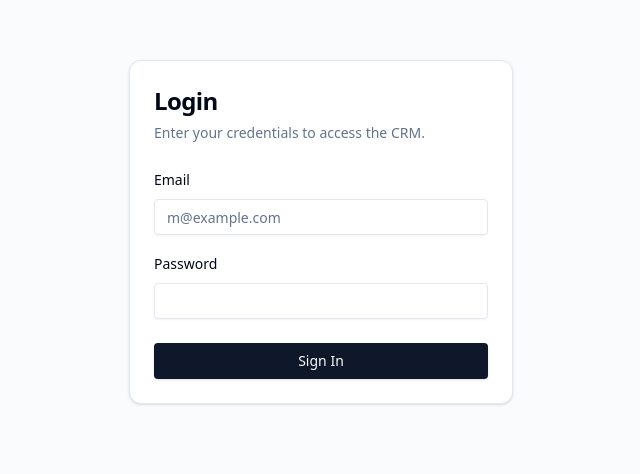
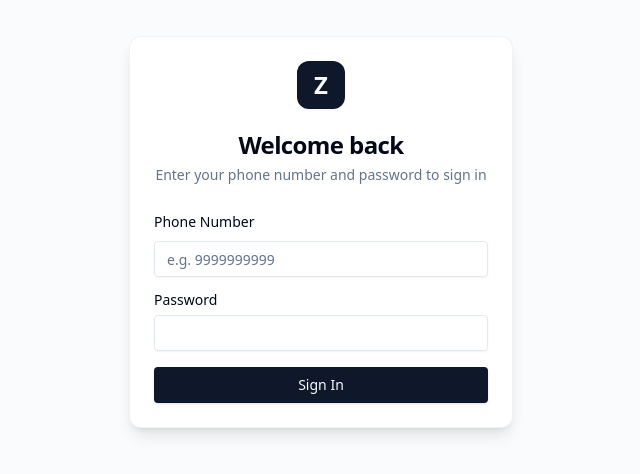
Before and after one commit to makewithus/zolvex-crm-frontend, a React (Vite) app: page /login in a window 1280 px wide. Shown: the part 168-642 px from the top of the page, without its empty margins (319-959 px from the left). Built offline with nearby package versions, Linux system fonts and the light colour scheme; no server answers.

Commit message:
Stabilizing phases

```diff
--- a/src/components/layouts/Header.tsx
+++ b/src/components/layouts/Header.tsx
@@ -1,7 +1,8 @@
 import { useLocation } from 'react-router-dom';
 import { Button } from '../ui/button';
 import { Input } from '../ui/input';
-import { Search, Bell, ChevronRight, User as UserIcon } from 'lucide-react';
+import { Search, Bell, ChevronRight, User as UserIcon, LogOut } from 'lucide-react';
+import { logout } from '@/features/auth';
 
 export const Header = () => {
   const location = useLocation();
@@ -49,12 +50,15 @@ export const Header = () => {
           {/* User Profile */}
           <div className="flex items-center gap-3 pl-1">
             <div className="hidden text-right md:block">
-              <p className="text-sm font-medium leading-none">Admin User</p>
-              <p className="text-xs text-muted-foreground mt-1">Super Admin</p>
+              <p className="text-sm font-medium leading-none">{localStorage.getItem('userName') || 'User'}</p>
+              <p className="text-xs text-muted-foreground mt-1">{localStorage.getItem('userRole') || 'Staff'}</p>
             </div>
-            <div className="h-8 w-8 rounded-full bg-primary/10 flex items-center justify-center text-primary cursor-pointer hover:bg-primary/20 transition-colors">
+            <div className="h-8 w-8 rounded-full bg-primary/10 flex items-center justify-center text-primary">
               <UserIcon className="h-4 w-4" />
             </div>
+            <Button variant="ghost" size="icon" onClick={logout} className="text-muted-foreground hover:text-destructive transition-colors ml-2" title="Log out">
+              <LogOut className="h-4 w-4" />
+            </Button>
           </div>
         </div>
       </div>
--- /dev/null
+++ b/src/features/auth/api/auth.api.ts
@@ -0,0 +1,8 @@
+import { apiClient } from '@/lib/axios';
+import { LoginFormData } from '../schemas/auth.schema';
+import { LoginResponse } from '../types/auth.types';
+
+export const login = async (data: LoginFormData): Promise<LoginResponse> => {
+  const response = await apiClient.post('/auth/login', data);
+  return response.data;
+};
--- /dev/null
+++ b/src/features/auth/hooks/useAuth.ts
@@ -0,0 +1,26 @@
+import { useMutation } from '@tanstack/react-query';
+import { login } from '../api/auth.api';
+import { LoginFormData } from '../schemas/auth.schema';
+import { LoginResponse } from '../types/auth.types';
+
+import { AxiosError } from 'axios';
+
+export const useLogin = () => {
+  return useMutation<LoginResponse, AxiosError<{ message?: string }>, LoginFormData>({
+    mutationFn: (data: LoginFormData) => login(data),
+    onSuccess: (data) => {
+      localStorage.setItem('token', data.data.token);
+      localStorage.setItem('userRole', data.data.user.role.name);
+      localStorage.setItem('userId', data.data.user.id);
+      localStorage.setItem('userName', data.data.user.name);
+    }
+  });
+};
+
+export const logout = () => {
+  localStorage.removeItem('token');
+  localStorage.removeItem('userRole');
+  localStorage.removeItem('userId');
+  localStorage.removeItem('userName');
+  window.location.href = '/login';
+};
--- /dev/null
+++ b/src/features/auth/index.ts
@@ -0,0 +1,2 @@
+export * from './pages/Login';
+export * from './hooks/useAuth';
--- /dev/null
+++ b/src/features/auth/pages/Login.tsx
@@ -0,0 +1,80 @@
+import { useState } from 'react';
+import { useNavigate } from 'react-router-dom';
+import { useForm } from 'react-hook-form';
+import { zodResolver } from '@hookform/resolvers/zod';
+import { Button } from '@/components/ui/button';
+import { Input } from '@/components/ui/input';
+import { Label } from '@/components/ui/label';
+import { Card, CardContent, CardDescription, CardHeader, CardTitle } from '@/components/ui/card';
+import { AxiosError } from 'axios';
+import { loginSchema, LoginFormData } from '../schemas/auth.schema';
+import { useLogin } from '../hooks/useAuth';
+
+export const Login = () => {
+  const navigate = useNavigate();
+  const [errorMsg, setErrorMsg] = useState('');
+  const loginMutation = useLogin();
+
+  const { register, handleSubmit, formState: { errors } } = useForm<LoginFormData>({
+    resolver: zodResolver(loginSchema)
+  });
+
+  const onSubmit = (data: LoginFormData) => {
+    setErrorMsg('');
+    loginMutation.mutate(data, {
+      onSuccess: () => {
+        navigate('/');
+      },
+      onError: (error: AxiosError<{ message?: string }>) => {
+        setErrorMsg(error.response?.data?.message || 'Login failed. Please try again.');
+      }
+    });
+  };
+
+  return (
+    <div className="min-h-screen flex items-center justify-center bg-muted/40 p-4">
+      <Card className="w-full max-w-sm shadow-lg border-border/50">
+        <CardHeader className="space-y-1 text-center">
+          <div className="mx-auto mb-4 h-12 w-12 bg-primary rounded-xl flex items-center justify-center font-bold text-2xl text-primary-foreground shadow-sm">Z</div>
+          <CardTitle className="text-2xl font-bold tracking-tight">Welcome back</CardTitle>
+          <CardDescription>Enter your phone number and password to sign in</CardDescription>
+        </CardHeader>
+        <CardContent>
+          <form onSubmit={handleSubmit(onSubmit)} className="space-y-4">
+            {errorMsg && (
+              <div className="p-3 text-sm text-destructive bg-destructive/10 rounded-md">
+                {errorMsg}
+              </div>
+            )}
+            <div className="space-y-2">
+              <Label htmlFor="phone">Phone Number</Label>
+              <Input
+                id="phone"
+                type="text"
+                placeholder="e.g. 9999999999"
+                {...register('phone')}
+                className={errors.phone ? 'border-destructive' : ''}
+              />
+              {errors.phone && <p className="text-xs text-destructive">{errors.phone.message}</p>}
+            </div>
+            <div className="space-y-2">
+              <div className="flex items-center justify-between">
+                <Label htmlFor="password">Password</Label>
+              </div>
+              <Input
+                id="password"
+                type="password"
+                {...register('password')}
+                className={errors.password ? 'border-destructive' : ''}
+              />
+              {errors.password && <p className="text-xs text-destructive">{errors.password.message}</p>}
+            </div>
+            <Button className="w-full mt-6" type="submit" disabled={loginMutation.isPending}>
+              {loginMutation.isPending ? 'Signing in...' : 'Sign In'}
+            </Button>
+          </form>
+        </CardContent>
+      </Card>
+    </div>
+  );
+};
--- /dev/null
+++ b/src/features/auth/schemas/auth.schema.ts
@@ -0,0 +1,8 @@
+import { z } from 'zod';
+
+export const loginSchema = z.object({
+  phone: z.string().min(10, "Phone number must be at least 10 digits"),
+  password: z.string().min(1, "Password is required"),
+});
+
+export type LoginFormData = z.infer<typeof loginSchema>;
--- /dev/null
+++ b/src/features/auth/types/auth.types.ts
@@ -0,0 +1,17 @@
+export interface LoginResponse {
+  status: string;
+  message: string;
+  data: {
+    token: string;
+    user: {
+      id: string;
+      name: string;
+      phone: string;
+      role: {
+        id: string;
+        name: string;
+      };
+      city_id?: string;
+    };
+  };
+}
--- a/src/lib/axios.ts
+++ b/src/lib/axios.ts
@@ -26,10 +26,15 @@ apiClient.interceptors.request.use(
 apiClient.interceptors.response.use(
   (response) => response,
   (error) => {
-    // Placeholder for 401 Unauthorized handling
     if (error.response?.status === 401) {
-      console.warn('Unauthorized. Redirecting to login...');
-      // e.g. window.location.href = '/login';
+      const isLoginRequest = error.config?.url?.includes('/auth/login');
+      const isOnLoginPage = window.location.pathname === '/login';
+      const hasSession = !!localStorage.getItem('token');
+
+      if (!isLoginRequest && !isOnLoginPage && hasSession) {
+        console.warn('Unauthorized. Redirecting to login...');
+        window.location.href = '/login';
+      }
     }
     return Promise.reject(error);
   }
--- a/src/routes/index.tsx
+++ b/src/routes/index.tsx
@@ -1,7 +1,8 @@
 import { Routes, Route } from 'react-router-dom';
 import { AppShell } from '@/components/ui-custom/AppShell';
 import { Dashboard } from '@/pages/Dashboard';
-import { Login } from '@/pages/Login';
+import { Login } from '@/features/auth';
+import { Navigate } from 'react-router-dom';
 import { Cities } from '@/pages/Cities';
 import { Users } from '@/pages/Users';
 import { Roles } from '@/pages/Roles';
@@ -11,8 +12,11 @@ import { LeadList, LeadDetail, LeadForm } from '@/features/leads';
 import CustomerList from '@/features/customers/pages/CustomerList';
 import CustomerDetail from '@/features/customers/pages/CustomerDetail';
 
-// Placeholder wrapper. Auth protection to be implemented in Phase 1.
 const PrivateRoute = ({ children }: { children: React.ReactNode }) => {
+  const token = localStorage.getItem('token');
+  if (!token) {
+    return <Navigate to="/login" replace />;
+  }
   return <>{children}</>;
 };
 
```
